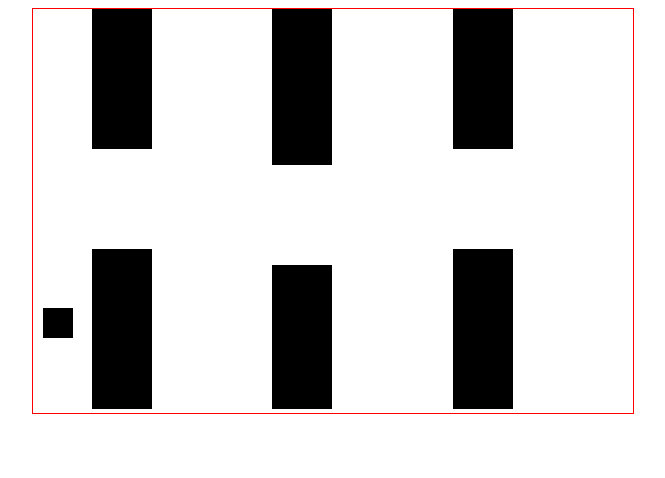
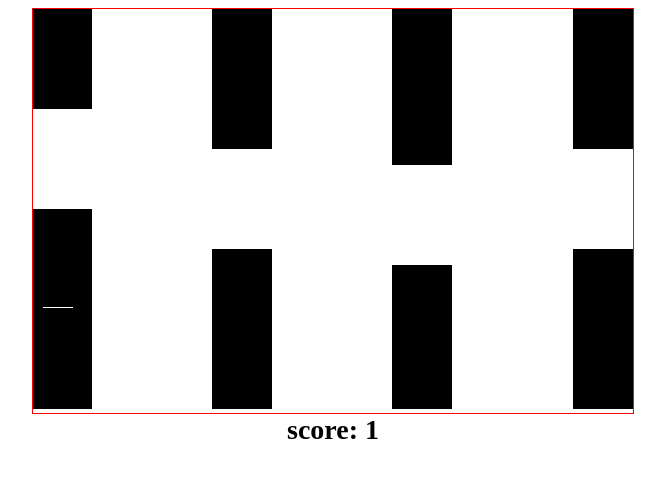
Before and after one commit to ProgrammeLab/clappy-bird, a plain HTML site: page index.html in a window 1280 px wide. Shown: the whole page, without its empty margins (307-972 px from the left). Drawn offline with Linux system fonts and the light colour scheme.

Commit message:
feat: 分数检测

```diff
--- a/index.css
+++ b/index.css
@@ -6,3 +6,13 @@
 .game-container {
   border: 1px solid red;
 }
+
+.score-wrapper {
+  text-align: center;
+  font-size: 28px;
+  font-weight: bolder;
+}
+
+#score {
+  display: inline;
+}
--- a/index.html
+++ b/index.html
@@ -12,6 +12,10 @@
         <canvas width="600" height="400" id="cvs"></canvas>
       </div>
     </div>
+    <div class="score-wrapper">
+      score:
+      <div id="score">0</div>
+    </div>
     <script src="./wall.js"></script>
     <script src="./bird.js"></script>
     <script src="./index.js"></script>
--- a/index.js
+++ b/index.js
@@ -2,19 +2,26 @@
   let canvasInstance;
   let walls = [];
   let bird;
+  const birdWidth = 30;
+  const birdHeight = 30;
+  const birdPostionX = 10;
+  let scoreEle;
+  let score = 0;
+  let preNearestWall;
   const WallWidth = 60;
   const interval = 120;
 
   function initCanvas() {
     const cvs = document.querySelector("#cvs");
     canvasInstance = cvs.getContext("2d");
+    scoreEle = document.querySelector("#score");
   }
   function init() {
     initCanvas();
     startAnimation();
     generateWalls();
     addKeyBoardUpListener();
-    bird = new Bird(10, 200, 30, 30);
+    bird = new Bird(birdPostionX, 200, birdWidth, birdHeight);
     // canvasInstance.fillRect(0, 100, 100, 100);
     // canvasInstance.clearRect(0, 100, 50, 50);
   }
@@ -27,6 +34,7 @@
   function paint() {
     notifyWallsUpdate();
     drawBird();
+    detectScore();
   }
   function drawBird() {
     if (!bird) {
@@ -51,7 +59,7 @@
       return new Wall({
         index: index,
         speed: 1,
-        x: (WallWidth + interval) * index,
+        x: interval + (WallWidth + interval) * index,
         y: 200,
         dx: WallWidth,
         canvasContext: canvasInstance,
@@ -65,10 +73,29 @@
     });
     notifyWallsUpdate();
   }
+  /** 更新墙位置 */
   function notifyWallsUpdate() {
     walls.forEach((w) => {
       w.updateDraw();
     });
+  }
+  /** 得分检测 */
+  function detectScore() {
+    let nearestWall = walls?.[0];
+    walls.forEach((w) => {
+      if (w?.x + w?.dx <= nearestWall?.x + nearestWall?.dx) {
+        nearestWall = w;
+      }
+    });
+    const nearestX = nearestWall?.x + nearestWall?.dx;
+
+    if (
+      nearestX < birdPostionX &&
+      nearestWall?.originalX !== preNearestWall?.originalX
+    ) {
+      preNearestWall = nearestWall;
+      scoreEle.innerHTML = ++score;
+    }
   }
   function addKeyBoardUpListener() {
     document.addEventListener("keyup", (event) => {
```
